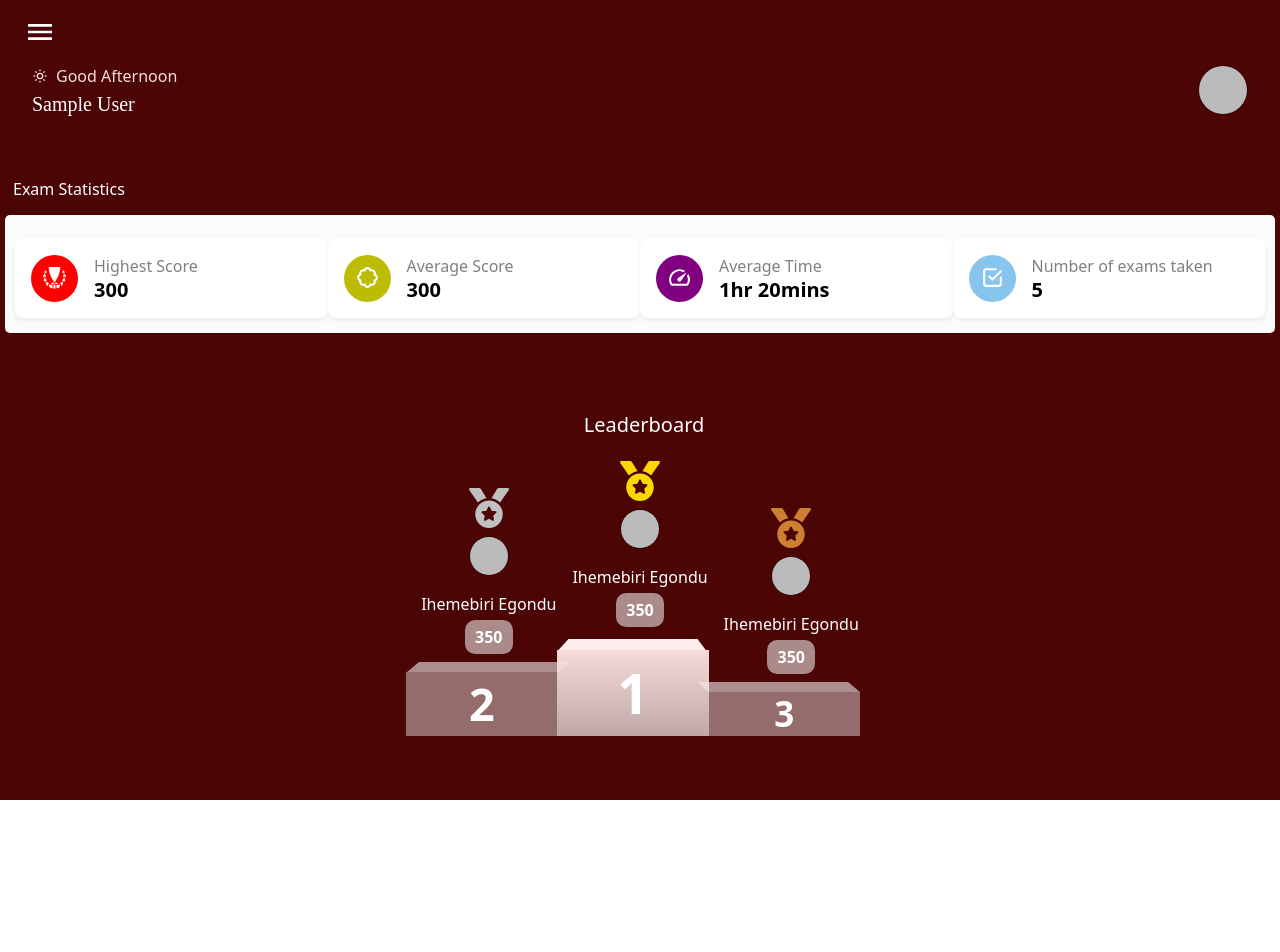
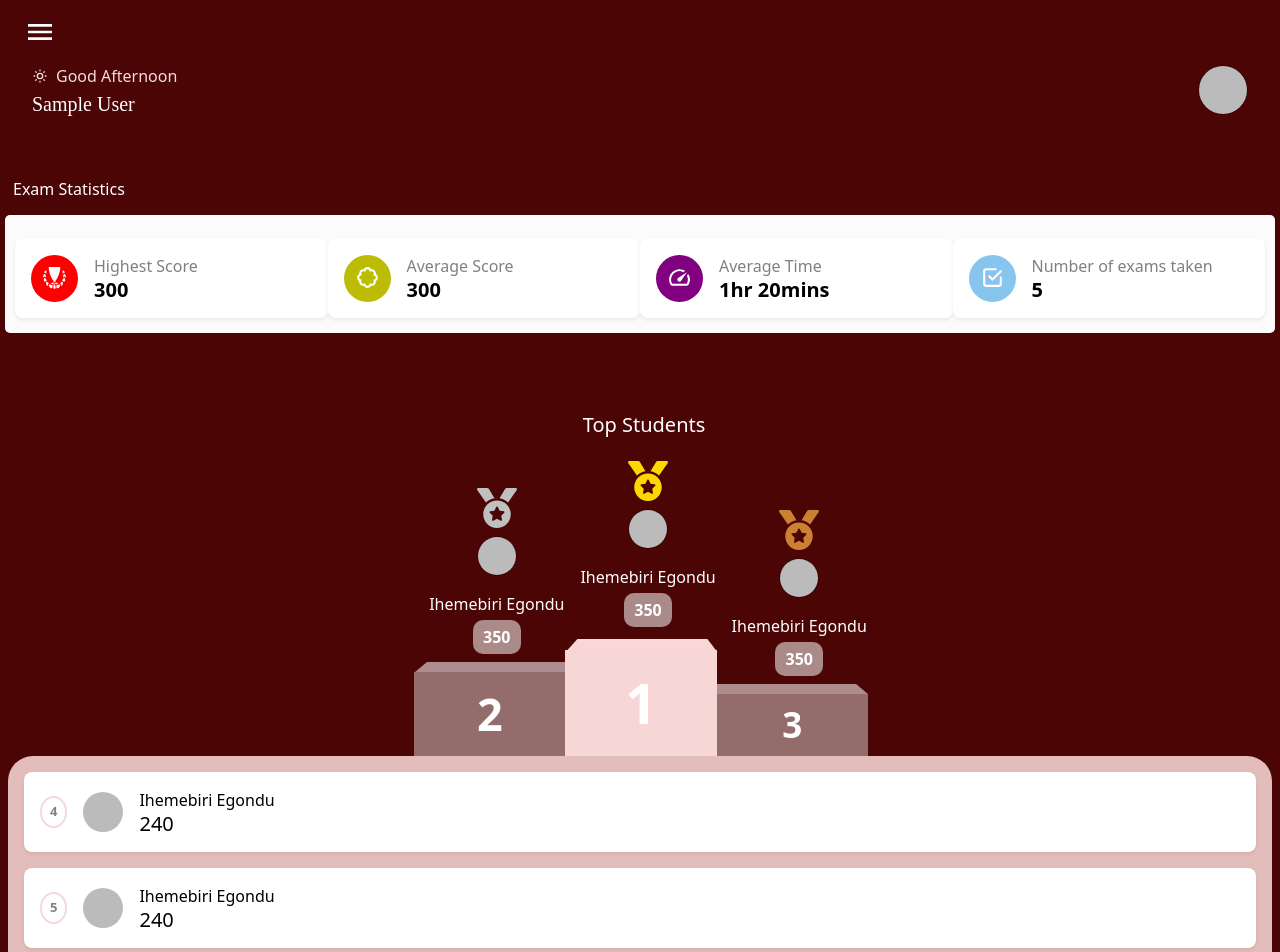
Before and after one commit to ihemebiriegondu/steadfast-elearning, a React (Create React App) app: page /dashboard in a window 1280 px wide. Shown: the top 952 px of the page. Before the commit the page ends 800 px from the top, so only its background shows below. Built offline with nearby package versions, Linux system fonts and the light colour scheme; no server answers; sample sign-in values are in the browser's storage; a web font is replaced by a local one.

Commit message:
finished the dashbaord design

```diff
--- a/src/components/Dashboard.js
+++ b/src/components/Dashboard.js
@@ -76,8 +76,8 @@ const Dashboard = () => {
                 </div>
 
                 <div className='leaderboard'>
-                    <h5 className='mb-4 ms-2 text-center'>Leaderboard</h5>
-                    <div className='top3 d-flex justify-content-center align-items-end'>
+                    <h5 className='mb-4 ms-2 text-center'>Top Students</h5>
+                    <div className='top3 d-flex justify-content-center align-items-end ms-3'>
                         <div className='top3-Student second d-flex flex-column justify-content-center'>
                             <div className='d-flex flex-column justify-content-center align-items-center px-2'>
                                 <FaMedal className='fs-1 medal mb-2' style={({ color: '#C0C0C0' })} />
@@ -134,6 +134,78 @@ const Dashboard = () => {
                             </div>
                         </div>
                     </div>
+                    <div className='other-ranks mx-2 py-3'>
+                        <div className='d-flex align-items-center py-3 px-3 info-card shadow-sm mx-3 mb-3'>
+                            <div className='rank me-3'><span className='pb-1'>4</span></div>
+                            <div className='detailImgDiv'>
+                                <img src={user.photoURL} alt=''></img>
+                            </div>
+                            <div className='detailInfo'>
+                                <p className='mb-0'>Ihemebiri Egondu</p>
+                                <h5 className='mb-0'>240</h5>
+                            </div>
+                        </div>
+                        <div className='d-flex align-items-center py-3 px-3 info-card shadow-sm mx-3 mb-3'>
+                            <div className='rank me-3'><span className='pb-1'>5</span></div>
+                            <div className='detailImgDiv'>
+                                <img src={user.photoURL} alt=''></img>
+                            </div>
+                            <div className='detailInfo'>
+                                <p className='mb-0'>Ihemebiri Egondu</p>
+                                <h5 className='mb-0'>240</h5>
+                            </div>
+                        </div>
+                        <div className='d-flex align-items-center py-3 px-3 info-card shadow-sm mx-3 mb-3'>
+                            <div className='rank me-3'><span className='pb-1'>6</span></div>
+                            <div className='detailImgDiv'>
+                                <img src={user.photoURL} alt=''></img>
+                            </div>
+                            <div className='detailInfo'>
+                                <p className='mb-0'>Ihemebiri Egondu</p>
+                                <h5 className='mb-0'>240</h5>
+                            </div>
+                        </div>
+                        <div className='d-flex align-items-center py-3 px-3 info-card shadow-sm mx-3 mb-3'>
+                            <div className='rank me-3'><span className='pb-1'>7</span></div>
+                            <div className='detailImgDiv'>
+                                <img src={user.photoURL} alt=''></img>
+                            </div>
+                            <div className='detailInfo'>
+                                <p className='mb-0'>Ihemebiri Egondu</p>
+                                <h5 className='mb-0'>240</h5>
+                            </div>
+                        </div>
+                        <div className='d-flex align-items-center py-3 px-3 info-card shadow-sm mx-3 mb-3'>
+                            <div className='rank me-3'><span className='pb-1'>8</span></div>
+                            <div className='detailImgDiv'>
+                                <img src={user.photoURL} alt=''></img>
+                            </div>
+                            <div className='detailInfo'>
+                                <p className='mb-0'>Ihemebiri Egondu</p>
+                                <h5 className='mb-0'>240</h5>
+                            </div>
+                        </div>
+                        <div className='d-flex align-items-center py-3 px-3 info-card shadow-sm mx-3 mb-3'>
+                            <div className='rank me-3'><span className='pb-1'>9</span></div>
+                            <div className='detailImgDiv'>
+                                <img src={user.photoURL} alt=''></img>
+                            </div>
+                            <div className='detailInfo'>
+                                <p className='mb-0'>Ihemebiri Egondu</p>
+                                <h5 className='mb-0'>240</h5>
+                            </div>
+                        </div>
+                        <div className='d-flex align-items-center py-3 px-3 info-card shadow-sm mx-3 mb-3'>
+                            <div className='rank me-3'><span className='pb-1'>10</span></div>
+                            <div className='detailImgDiv'>
+                                <img src={user.photoURL} alt=''></img>
+                            </div>
+                            <div className='detailInfo'>
+                                <p className='mb-0'>Ihemebiri Egondu</p>
+                                <h5 className='mb-0'>240</h5>
+                            </div>
+                        </div>
+                    </div>
                 </div>
             </div>
         </div>
--- a/src/css/dashboard.css
+++ b/src/css/dashboard.css
@@ -145,7 +145,7 @@
 .dashboard-component .dashboard-componentDiv .leaderboard .top3 .top3-Student.second .ratingDiv .ratings-bottom {
     background: rgba(255, 255, 255, 0.411);
     transform: translate(-7px);
-    padding: 5px 0;
+    padding: 15px 0;
 }
 
 .dashboard-component .dashboard-componentDiv .leaderboard .top3 .top3-Student.second .ratingDiv .ratings-bottom h1 {
@@ -155,19 +155,18 @@
 }
 
 .dashboard-component .dashboard-componentDiv .leaderboard .top3 .top3-Student.first .ratingDiv .ratings-top {
-    background: rgb(255, 236, 236);
+    background: rgb(249, 215, 215);
     height: 20px;
-    transform: perspective(100px) rotateX(50deg) translate(-7px);
-    width: 92%;
+    transform: perspective(100px) rotateX(50deg) translate(-6px);
+    width: 92.5%;
     margin: 0 auto;
     margin-bottom: -5px;
 }
 
 .dashboard-component .dashboard-componentDiv .leaderboard .top3 .top3-Student.first .ratingDiv .ratings-bottom {
-    background: green;
-    background: linear-gradient(rgb(247, 219, 219), rgba(255, 255, 255, 0.65));
+    background: rgb(247, 214, 214);
     transform: translate(-7px);
-    padding: 10px 0;
+    padding: 20px 0;
     position: relative;
     z-index: 10;
 }
@@ -187,7 +186,7 @@
 .dashboard-component .dashboard-componentDiv .leaderboard .top3 .top3-Student.third .ratingDiv .ratings-bottom {
     background: rgba(255, 255, 255, 0.411);
     transform: translate(-7px);
-    padding: 1px 0;
+    padding: 10px 0;
 }
 
 .dashboard-component .dashboard-componentDiv .leaderboard .top3 .top3-Student.third .ratingDiv .ratings-bottom h1 {
@@ -196,6 +195,52 @@
     margin-bottom: 0 !important;
 }
 
+.dashboard-component .dashboard-componentDiv .leaderboard .other-ranks {
+    background: rgba(247, 214, 214, 0.882);
+    border-radius: 25px;
+    height: 250px;
+    overflow-y: auto;
+    -ms-overflow-style: none;
+    scrollbar-width: none;
+}
+
+.dashboard-component .dashboard-componentDiv .leaderboard .other-ranks::-webkit-scrollbar {
+    display: none;
+}
+
+.dashboard-component .dashboard-componentDiv .leaderboard .other-ranks .info-card {
+    background: white;
+    border-radius: 8px;
+    color: black;
+}
+
+.dashboard-component .dashboard-componentDiv .leaderboard .other-ranks .info-card .detailImgDiv {
+    border-radius: 50%;
+    margin-right: 1rem;
+    width: 40px;
+    height: 40px;
+    overflow: hidden;
+}
+
+.dashboard-component .dashboard-componentDiv .leaderboard .other-ranks .info-card .detailImgDiv img {
+    width: 100%;
+    height: 100%;
+    object-fit: cover;
+}
+
+.dashboard-component .rank {
+    border-radius: 50%;
+    border: 2px solid rgb(245, 217, 217);
+    padding: 0 8px;
+    display: inline-block;
+}
+
+.dashboard-component .rank span {
+    font-size: 13px;
+    display: inline-block;
+    font-weight: 900;
+    color: gray;
+}
 
 
 
--- a/src/pages/Home.js
+++ b/src/pages/Home.js
@@ -41,9 +41,6 @@ const Home = () => {
         <Tab.Content>
           <Tab.Pane eventKey="home">
             <Dashboard />
-          </Tab.Pane>
-
-          <Tab.Pane eventKey="exams">
           </Tab.Pane>
 
           <Tab.Pane eventKey="history">
```
